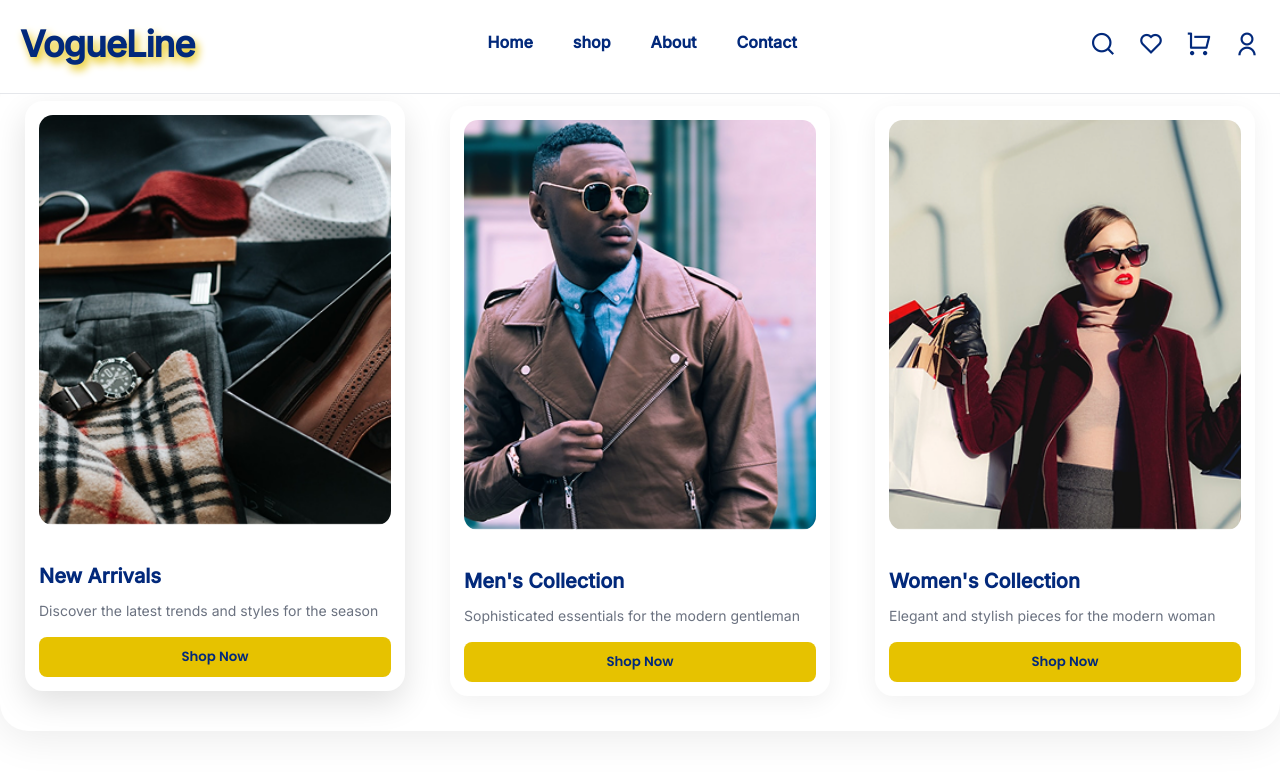
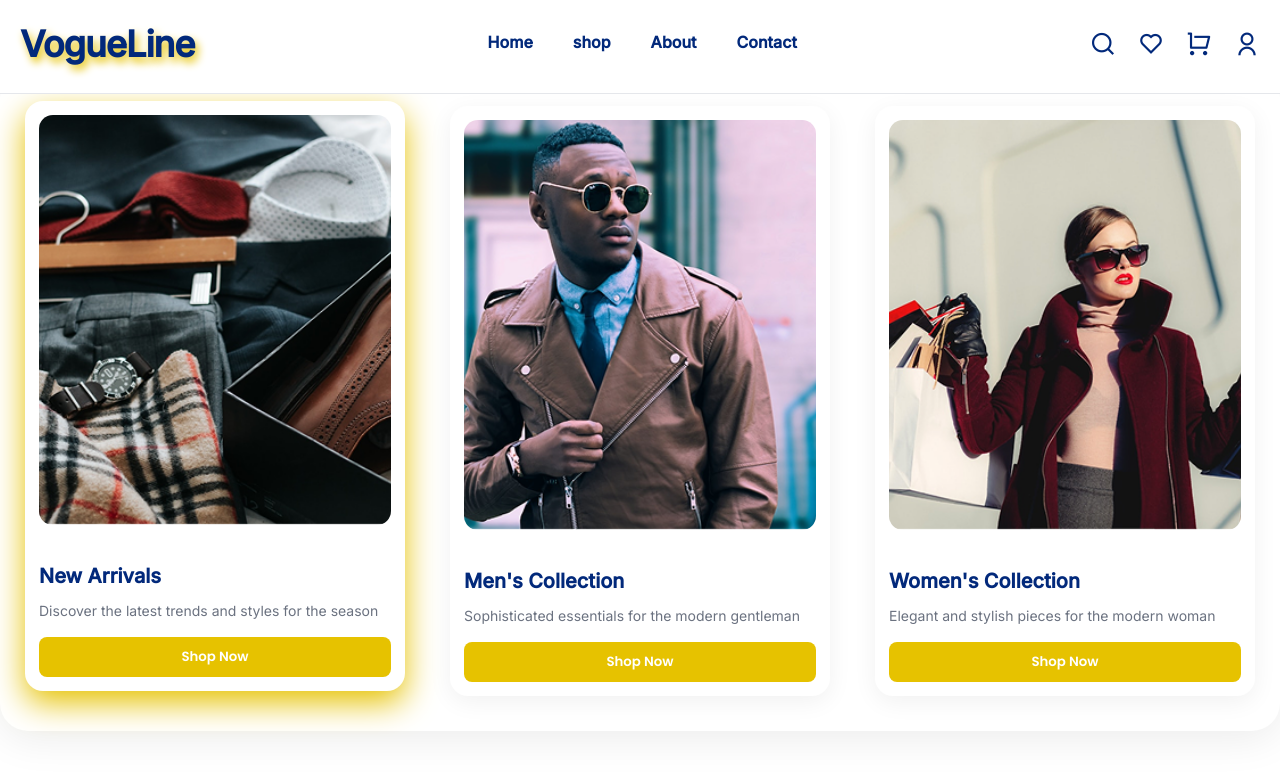
Before and after one commit to Sachithra03/VogueLine, a React (Vite) app: page / in a window 1280 px wide. In both pictures the pointer is over the element 215 px from the left and 1515 px from the top of the page. Shown: the part 1115-1891 px from the top of the page. Built offline with nearby package versions, Linux system fonts and the light colour scheme.

Commit message:
Update Featured section styles for improved hover effects and button aesthetics

```diff
--- a/src/styles/featured.css
+++ b/src/styles/featured.css
@@ -46,7 +46,7 @@
 
 .featured-card:hover {
   transform: translateY(-5px);
-  box-shadow: 0px 12px 32px rgba(0, 0, 0, 0.12);
+  box-shadow: 0px 12px 32px var(--accent);
 }
 
 /* card image */
@@ -75,7 +75,7 @@
 /* button */
 .featured-btn {
   background: var(--accent);
-  color: var(--primary);
+  color: #ffffff;
   border: none;
   padding: 10px 18px;
   width: 100%;
@@ -87,5 +87,8 @@
 }
 
 .featured-btn:hover {
-  background: #cbaa00;
+  border: 2px solid var(--accent);
+  background: #ffffff;
+  color: var(--accent);
+  box-shadow: 0px 8px 30px var(--accent) ;
 }
```
